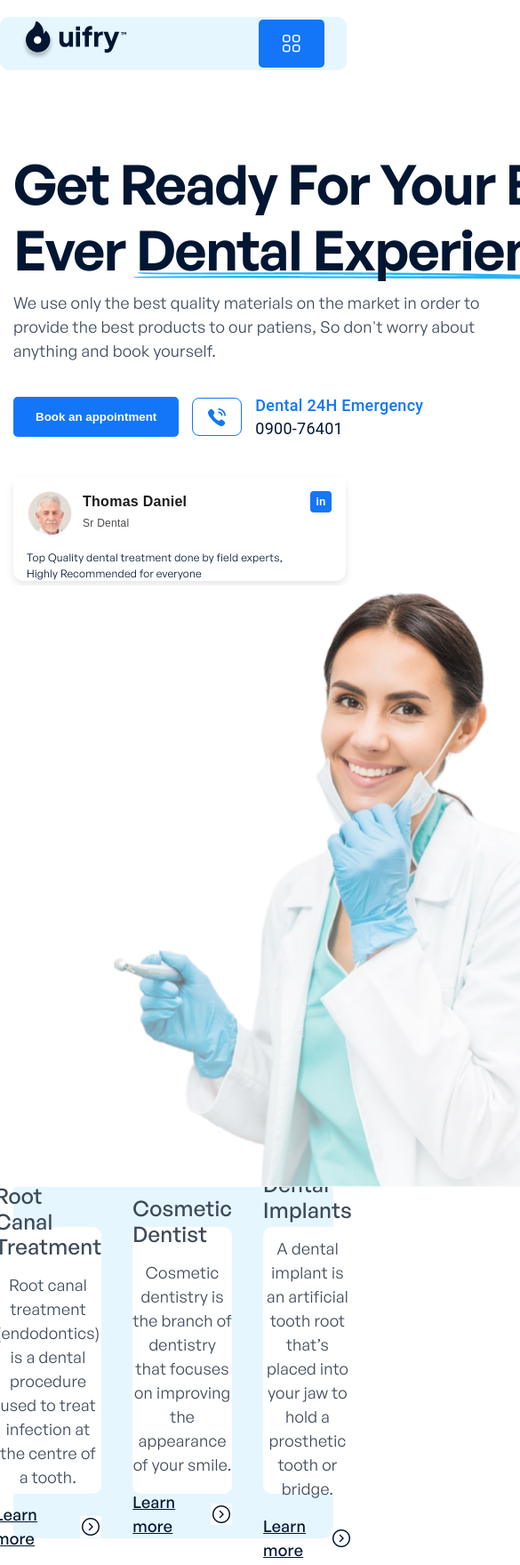
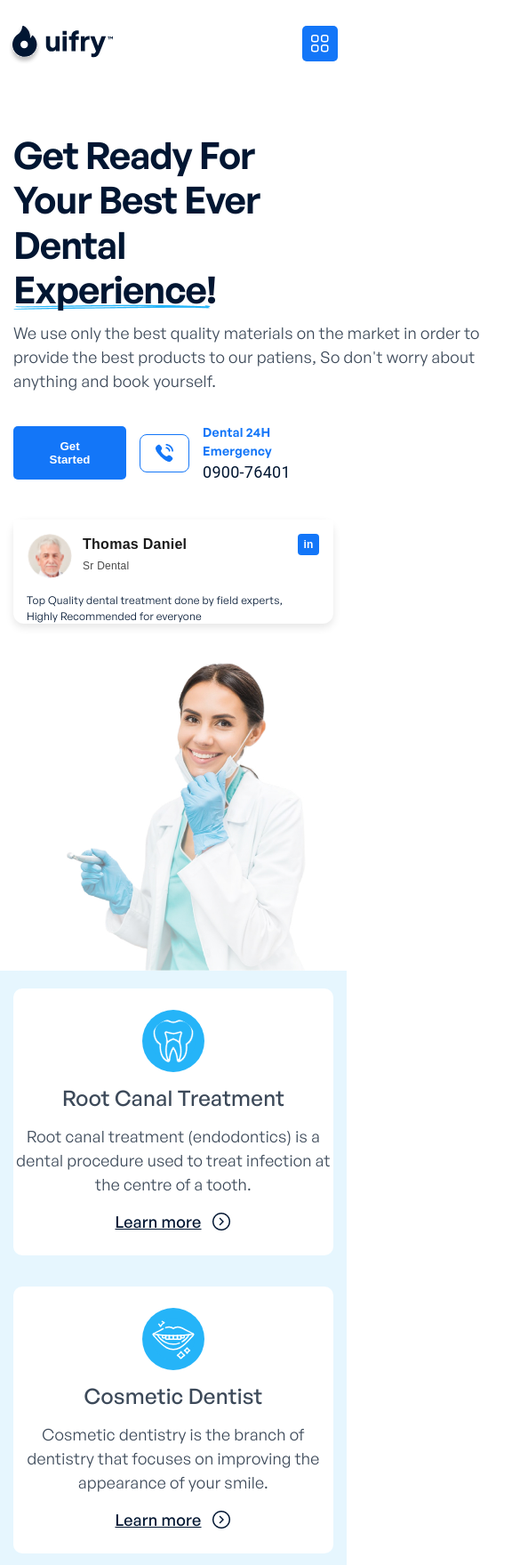
Before and after one commit to Loreks19/Mykolaychuk_Kursova, a plain HTML site: page index.html in a window 390 px wide. Shown: the top 1759 px of the page at 89% size, 585 px wide, since content can reach past the window. Drawn offline with nearby package versions, Linux system fonts and the light colour scheme.

Commit message:
adaptive fix

```diff
--- a/css/mobile-style.css
+++ b/css/mobile-style.css
@@ -16,16 +16,141 @@
         display: none;
     }
     .header-button button .burger-icon{
-        display: inline;
+        display: block;
     }
     .header-button button{
         font-size:0px;
+        padding: 8px;
     }
     .header-top{
         width: 100vw;
         margin-left: calc(-50vw + 50%); /* Вирівнює по центру */
-        padding: 10px 25px; /* Падінги залишаються */
+        padding: 10px; /* Падінги залишаються */
         box-sizing: border-box;
+        background-color: transparent;
+    }
+    .containers{
+        max-width: 100%;
+        margin:0;
+    }
+    .greetings{
+        max-width: 100%;
+        height: auto;
+    }
+    .greetings h1{
+        font-family: 'GeneralSans-Semibold';
+        font-weight: 600;
+        line-height: 1.2;
+        font-size:42px;
+    }
+    .normal-line{
+        display: none;
+    }
+    .normal-button{
+        display: none;
+    }
+    .adaptive-button{
+        display:block;
+        padding: 15px 30px;
+    }
+    .emergency_info span{
+        font-family: 'GeneralSans-Semibold';
+        letter-spacing: 0.02em;
+        font-size: 14px;
+        line-height: 1.5;
+        font-weight: 600;
+    }
+    .adaptive-line{
+        position: absolute;
+        display: block;
+        margin-top:-10px;
+        z-index: -1;
+    }
+    .profile-box{
+        max-width: 100%;
+    }
+    .appointment-buttons{
+        max-width: 100%;
+        height: auto;
+    }
+    .image-container{
+        max-width: 100%;
+        margin-top:40px;
+
+    }
+    .image-container img{
+        width: 100%;
+        height: auto;
+    }
+    #doc{
+        bottom:0;
+    }
+    .invite{
+        padding:0;
+        max-width: 100%;
+    }
+    .invite h2{
+        font-family: 'GeneralSans-Semibold';
+        font-size:36px;
+        font-weight: 600;
+        line-height: 1.2;
+    }
+    .invite-box{
+        display: flex;
+        flex-direction: column;
+    }
+    .second-image{
+        max-width: 100%;
+        background:transparent;
+        margin-top:30px;
+    }
+    .second-image img{
+        width: 100%;
+        position: static;
+        height: auto;
+    }
+    .submit-box{
+        max-width: 100%;
+    }
+    .invite{
+        padding:0;
+        max-width: 100%;
+    }
+    .advantages-box{
+        display: flex;
+        flex-direction: column-reverse;
+        height: auto;
+    }
+    .third-image{
+        max-width: 100%;
+        margin-top:30px;
+    }
+    .advantages{
+        background-color: var(--light-blue-design);
+    }
+    .third-image img{
+        width: 100%;
+        position: static;
+        height: auto;
+    }
+    .advantage-info{
+        max-width: 100%;
+    }
+    .advantages-info-box{
+
+    }
+    .services{
+        background-color: var(--light-blue-design);
+    }
+    .services-box{
+        padding-top:20px;
+        padding-bottom: 20px;
+        display: flex;
+        flex-direction: column;
+        height: auto;
+    }
+    .services-item{
+        max-width: 100%;
     }
     .container{
         max-width: 100%;
--- a/css/style.css
+++ b/css/style.css
@@ -31,7 +31,7 @@ body{
     padding-right: 15px;
 }
 .introduce-content h1{
-    font-family: Genereal Sans;
+    font-family: 'GeneralSans-Semibold';
     letter-spacing: -0.02em;
     font-size: 62px;
     color: var(--dark-blue-design);
@@ -102,11 +102,14 @@ button{
 
 }
 .introduce-content{
-    padding-top:50px;
+    padding-top:30px;
 }
 .greetings{
     width: 687px;
     height: 148px;
+}
+.logo{
+    margin-top: 10px;
 }
 .greetings h1{
     z-index: 1;
@@ -116,7 +119,7 @@ button{
     letter-spacing: -0.02em;
     font-family: 'GeneralSans-Semibold';
 }
-.greetings img{
+.greetings .normal-line{
     position: absolute;
     margin-top: -12px;
     margin-left:135px;
@@ -126,6 +129,12 @@ button{
     padding-top: 10px;
     width: 531px;
     height: 84px;
+}
+.adaptive-line{
+    display: none;
+}
+.adaptive-button{
+    display: none;
 }
 .info p{
     color:var(--body-text);
@@ -360,7 +369,7 @@ button{
     line-height: 1.5;
 }
 .invites{
-    margin-top:65px;
+    padding-top:65px;
 }
 .invite{
     display: flex;
--- a/index.html
+++ b/index.html
@@ -46,13 +46,15 @@
                 <div class="introduce-content">
                     <div class="greetings">
                         <h1>Get Ready For Your Best Ever Dental Experience!</h1>
-                        <img src="./images/Line.jpg" alt="Line">
+                        <img class="normal-line"src="./images/Line.jpg" alt="Line">
+                        <img class="adaptive-line"src="./images/second-line.png" alt="Line">
                     </div>
                     <div class="info">
                         <p>We use only the best quality materials on the market in order to provide the best products to our patiens, So don't worry about anything and book yourself.</p>
                     </div>
                     <div class="appointment-buttons">
-                        <button type="button">Book an appointment</button>
+                        <button class="normal-button" type="button">Book an appointment</button>
+                        <button class="adaptive-button" type="button">Get Started</button>
                         <img src="./images/call.jpg" alt="icon">
                         <div class="emergency_info">
                             <span>Dental 24H Emergency</span>
```
